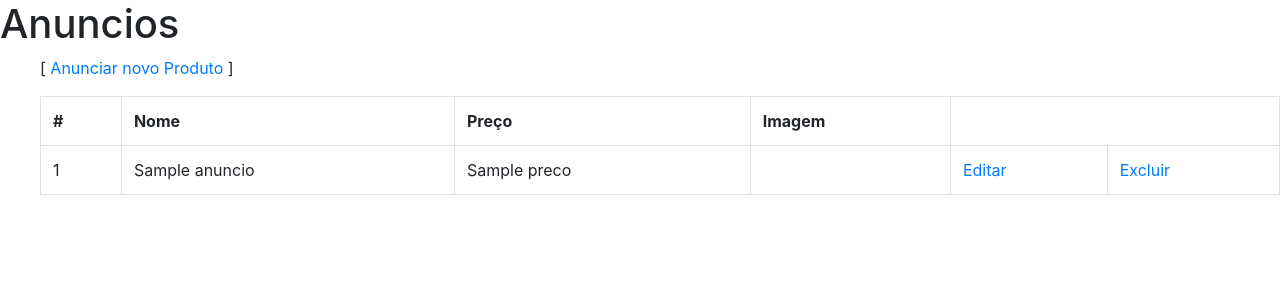
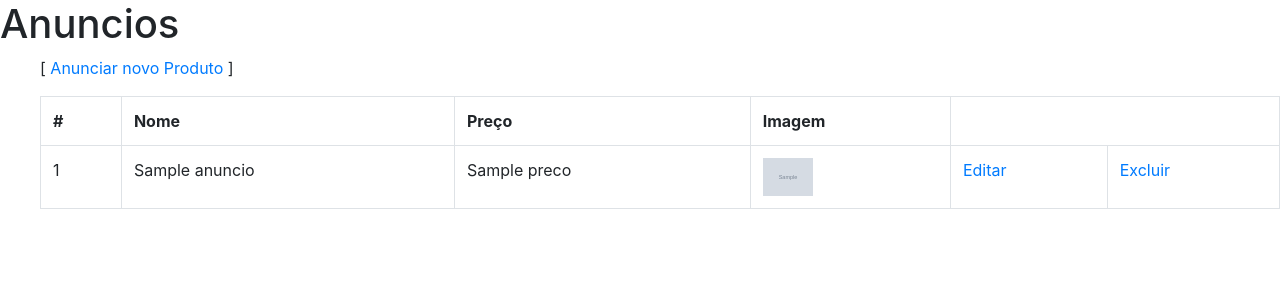
Before and after one commit to caiocesar04/projeto_integrador, a PHP site: template brashop/app/views/anuncios/list.php in a window 1280 px wide. Shown: the part 56-356 px from the top of the page. Run offline with PHP 8.4, Linux system fonts and the light colour scheme; the template is opened without the code that fills it: most values are stand-ins (such as "Sample title", 1, 10 or a date in 2020); grey boxes marked "Sample" are stand-in pictures.

Commit message:
Add files via upload

```diff
--- a/brashop/app/connection/Connection.php
+++ b/brashop/app/connection/Connection.php
@@ -5,7 +5,7 @@ class Connection {
     private static $host = "localhost";
     private static $dbname = "marketplace";
     private static $user = "root";
-    private static $password = "";
+    private static $password = "bancodedados";
 
     private static ?PDO $conn = null;
 
--- a/brashop/app/views/anuncios/list.php
+++ b/brashop/app/views/anuncios/list.php
@@ -33,7 +33,7 @@
           <td><?= $user['id'] ?></td>
           <td><?= $user['nome'] ?></td>
           <td><?= $user['preco'] ?></td>
-          <td><img src="<? $user['imagem']; ?>"></img></td>
+          <td><img style="width:50px;" src="../../imagens/<?=$user['imagem'];?>"></img></td>
           <td><a href="./AnuncioController.php?action=edit&id=<?= $user['id'] ?>">Editar</a></td>
           <td><a href="javascript:confirmarExclusaoAnuncio('<?= $user['nome'] ?>', <?= $user['id'] ?>)">Excluir</a></td>
 
```
Also changed, not shown: brashop/imagens/batman.jpg (added), brashop/imagens/territorio.png (added).
